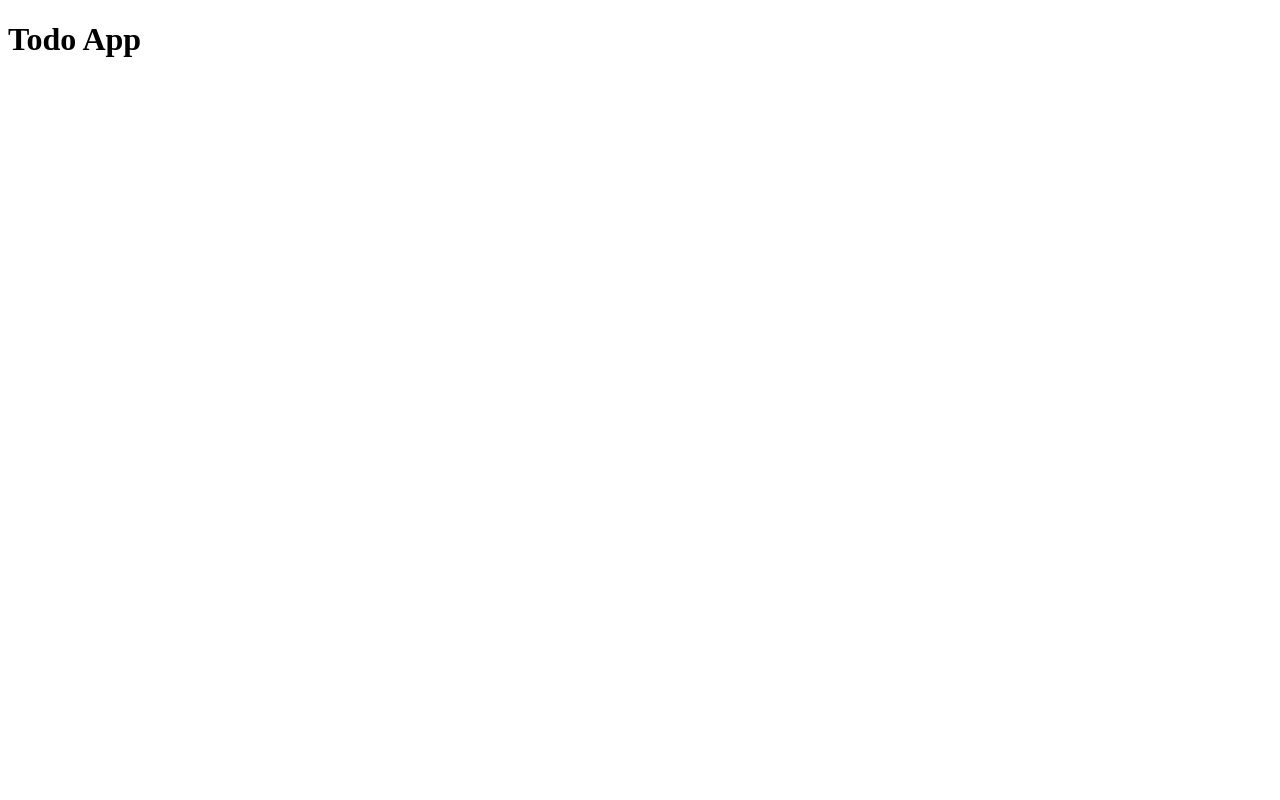
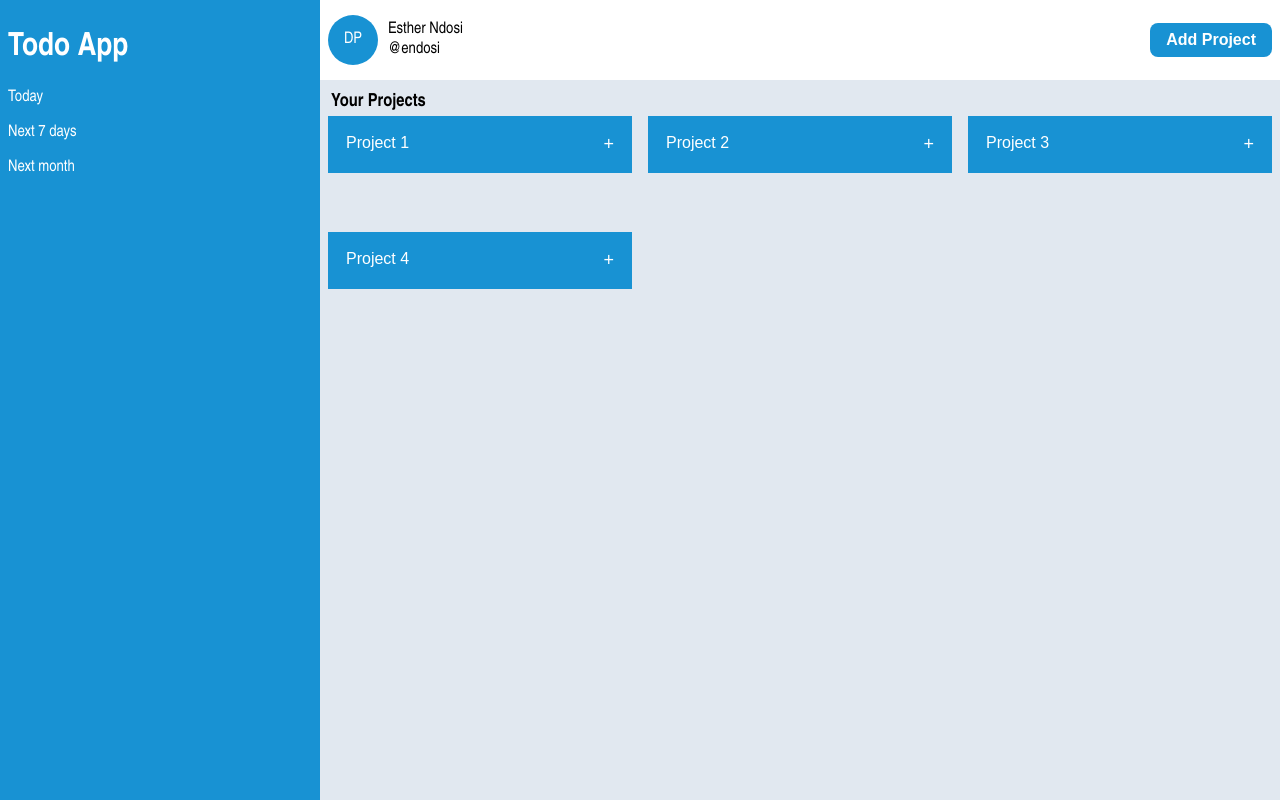
Before and after one commit to Ndosie/todo-list, a plain HTML site: page index.html in a window 1280 px wide. Drawn offline with Linux system fonts and the light colour scheme.

Commit message:
Adding template for the front part Set header, sidebar, and content layout

```diff
--- a/index.html
+++ b/index.html
@@ -3,10 +3,89 @@
 <head>
     <meta charset="UTF-8">
     <meta name="viewport" content="width=device-width, initial-scale=1.0">
+    <link rel="stylesheet" href="styles/styles.css">
     <title>Todo App</title>
 </head>
 <body>
-    <h1>Todo App</h1>
+    <div class="sidebar">
+        <h1>Todo App</h1>
+        <div>
+            <p>Today</p>
+            <p>Next 7 days</p>
+            <p>Next month</p>
+        </div>
+    </div>
+    <div class="header">
+        <div class="avatar">
+            <span>DP</span>
+            <p class="name">Esther Ndosi</p>
+            <p class="handle">@endosi</p>
+        </div>
+        <button id="add-project">Add Project</button>
+    </div>
+
+    <div class="contents">
+        <p class="title">Your Projects</p>
+        <div class="cards">
+            <div class="card">
+                <button type="button" class="collapsible">Project 1</button>
+                <div class="todos">
+                    <p>Todo 1 by 31st Jan 2026</p>
+                    <p>Todo 2 by 31st Jan 2026</p>
+                    <p>Todo 3 by 31st Jan 2026</p>
+                    <button type="button" id="add-todo">Add todo</button>
+                </div>
+            </div>
+            <div class="card">
+                <button type="button" class="collapsible">Project 2</button>
+                <div class="todos">
+                    <p>Todo 1 by 31st Jan 2026</p>
+                    <p>Todo 2 by 31st Jan 2026</p>
+                    <p>Todo 3 by 31st Jan 2026</p>
+                    <p>Todo 4 by 31st Jan 2026</p>
+                    <p>Todo 5 by 31st Jan 2026</p>
+                    <p>Todo 1 by 31st Jan 2026</p>
+                    <p>Todo 2 by 31st Jan 2026</p>
+                    <p>Todo 3 by 31st Jan 2026</p>
+                    <p>Todo 4 by 31st Jan 2026</p>
+                    <p>Todo 5 by 31st Jan 2026</p>
+                    <button type="button" id="add-todo">Add todo</button>
+                </div>
+            </div>
+            <div class="card">
+                <button type="button" class="collapsible">Project 3</button>
+                <div class="todos">
+                    <p>Todo 1 by 31st Jan 2026</p>
+                    <p>Todo 2 by 31st Jan 2026</p>
+                    <p>Todo 3 by 31st Jan 2026</p>
+                    <button type="button" id="add-todo">Add todo</button>
+                </div>
+            </div>
+            <div class="card">
+                <button type="button" class="collapsible">Project 4</button>
+                <div class="todos">
+                    <p>Todo 1 by 31st Jan 2026</p>
+                    <p>Todo 2 by 31st Jan 2026</p>
+                    <p>Todo 3 by 31st Jan 2026</p>
+                    <p>Todo 4 by 31st Jan 2026</p>
+                    <p>Todo 5 by 31st Jan 2026</p>
+                    <button type="button" id="add-todo">Add todo</button>
+                </div>
+            </div>
+        </div>
+    </div>
+    <dialog id="todo-details">
+        <p>Project Name</p>
+        <p>Title: Todo 1</p>
+        <p>Priority: Medium</p>
+        <p>by 31 Jan 2026</p>
+        <p>Done?<input type="checkbox" id="done-checkbox"/></p>
+    </dialog>
+    <dialog id="todo-form">
+        <form id="add-todo-form">
+
+        </form>
+    </dialog>
     <script type="module" src="scripts/script.js"></script>
 </body>
 </html>
--- /dev/null
+++ b/styles/styles.css
@@ -0,0 +1,127 @@
+body {
+    margin: 0;
+    font-family: 'Arial Narrow', Arial, sans-serif;
+    display: grid;
+    grid-template-columns: 1fr 3fr;
+    grid-template-rows: 80px 1fr;
+    background-color: #e1e8f0;
+    height: 100%;
+    min-height: 100vh;
+}
+
+/************Header*******************/
+.header {
+    grid-column: 2 / 3;
+    grid-row: 1 / 2;
+    background-color: white;
+    display: flex;
+    justify-content: space-between;
+    align-items: center;
+    padding: 8px;
+}
+
+.avatar {
+    display: grid;
+    grid-template-columns: 60px 100px;
+    grid-template-rows: 20px 20px;
+    align-items: center;
+}
+
+.name {
+    grid-row: 1 / 2;
+    grid-column: 2 / 3;
+}
+
+.handle {
+    grid-row: 2 / 3;
+    grid-column: 2 / 3;
+}
+
+.avatar span {
+    grid-column: 1 / 2;
+    grid-row: 1 / 3;
+}
+
+.avatar span{
+    background-color: #1892d3;
+    color: white;
+    height: 50px;
+    width: 50px;
+    display: inline-flex;
+    justify-content: center;
+    align-items: center;
+    border-radius: 50%;
+}
+
+.header button {
+    background-color: #1892d3;
+    border: 0px;
+    color: white;
+    font-size: medium;
+    font-weight: bold;
+    border-radius: 8px;
+    padding: 8px 16px;
+}
+
+/***************Sidebar*******************/
+.sidebar {
+    background-color: #1892d3;
+    color: white;
+    grid-column: 1 / 2;
+    grid-row: 1 / 3;
+    padding: 8px;
+}
+
+/***************Contents******************/
+.contents {
+    grid-column: 2 / 3;
+    padding: 8px;
+}
+
+.cards {
+    display: grid;
+    grid-template-columns: repeat(auto-fit, minmax(300px, 1fr));
+    grid-auto-rows: minmax(100px, auto);
+    gap: 16px
+}
+
+.contents > p {
+    margin: 3px;
+    font-weight: bold;
+    font-size: large;
+}
+
+.card {
+    background-color: white;
+    border-radius: 8px;
+    height: fit-content;
+}
+
+.todos {
+    margin: 8px;
+    display: none;
+}
+
+.collapsible {
+  background-color: #1892d3;
+  color: #ffffff;
+  cursor: pointer;
+  padding: 18px;
+  width: 100%;
+  border: none;
+  text-align: left;
+  outline: none;
+  font-size: medium;
+}
+
+.collapsible:after {
+  content: '+';
+  font-size: large;
+  float: right;
+  margin-left: 5px;
+  color: #ffffff;
+}
+
+.active:after {
+  content: "-";
+}
```
